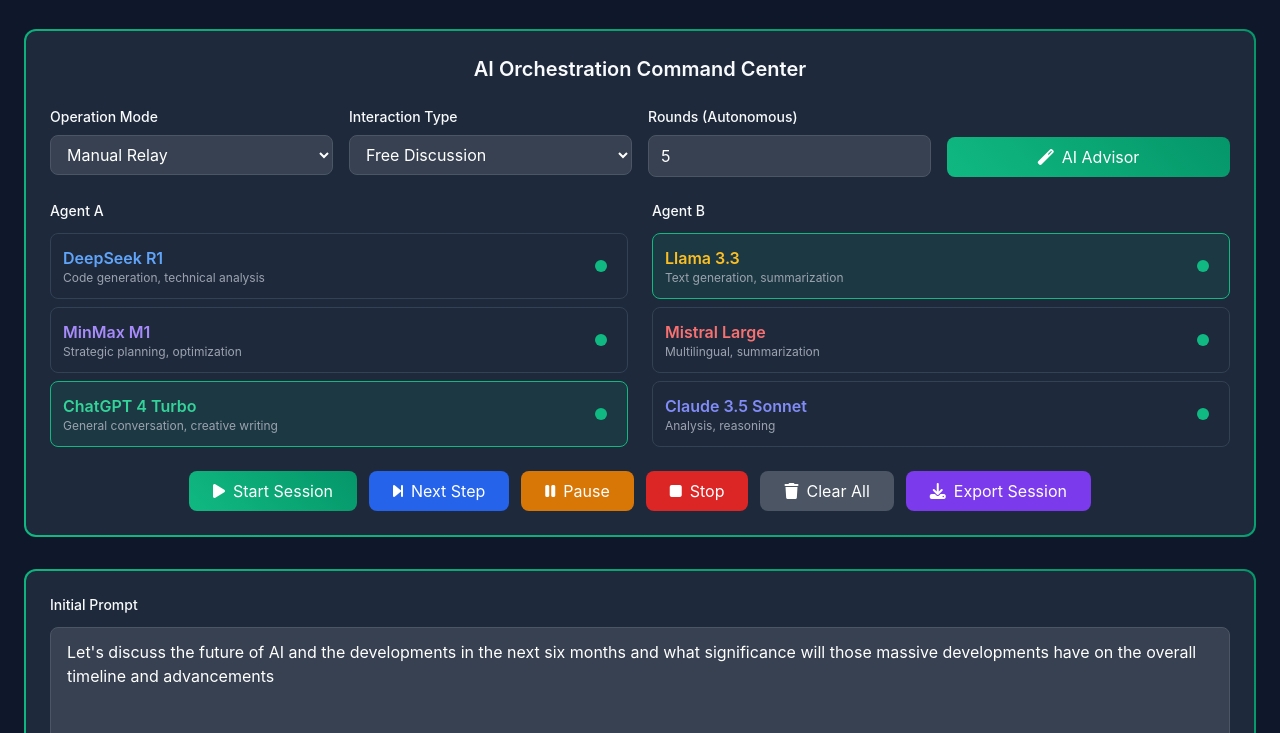
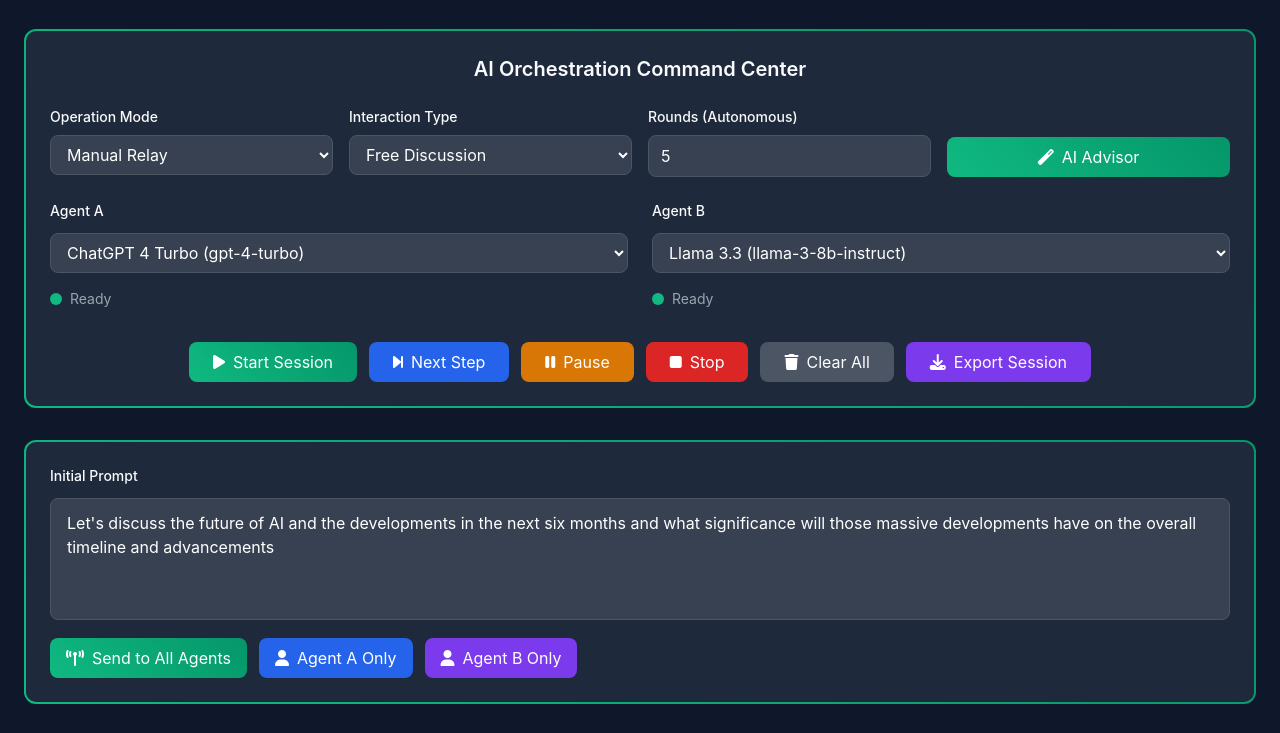
Before and after one commit to Tahiti18/promptlink-backend, a plain HTML site: page static/index.html in a window 1280 px wide. Shown: the part 68-801 px from the top of the page. Drawn offline with nearby package versions, Linux system fonts and the light colour scheme; no server answers.

Commit message:
Update index.html

```diff
--- a/static/index.html
+++ b/static/index.html
@@ -231,67 +231,35 @@
                 <div class="grid grid-cols-1 lg:grid-cols-2 gap-6 mb-6">
                     <div>
                         <label class="block text-sm font-medium mb-3">Agent A</label>
-                        <div class="grid grid-cols-1 gap-2">
-                            <div class="agent-card p-3 rounded-lg cursor-pointer" data-agent="a" data-model="deepseek-ai/deepseek-v2.5">
-                                <div class="flex items-center justify-between">
-                                    <div>
-                                        <div class="font-semibold text-blue-400">DeepSeek R1</div>
-                                        <div class="text-xs text-gray-400">Code generation, technical analysis</div>
-                                    </div>
-                                    <div class="status-indicator status-active"></div>
-                                </div>
-                            </div>
-                            <div class="agent-card p-3 rounded-lg cursor-pointer" data-agent="a" data-model="minimax/minimax-m1">
-                                <div class="flex items-center justify-between">
-                                    <div>
-                                        <div class="font-semibold text-purple-400">MinMax M1</div>
-                                        <div class="text-xs text-gray-400">Strategic planning, optimization</div>
-                                    </div>
-                                    <div class="status-indicator status-active"></div>
-                                </div>
-                            </div>
-                            <div class="agent-card p-3 rounded-lg cursor-pointer selected" data-agent="a" data-model="openai/gpt-4o">
-                                <div class="flex items-center justify-between">
-                                    <div>
-                                        <div class="font-semibold text-green-400">ChatGPT 4 Turbo</div>
-                                        <div class="text-xs text-gray-400">General conversation, creative writing</div>
-                                    </div>
-                                    <div class="status-indicator status-active"></div>
-                                </div>
-                            </div>
+                        <select id="agent-a-select" class="w-full bg-gray-700 border border-gray-600 rounded-lg px-3 py-2 text-white mb-4">
+                            <option value="">Select Agent A...</option>
+                            <option value="deepseek">DeepSeek R1 (deepseek-r1)</option>
+                            <option value="minmax">MinMax M1 (minmax-01)</option>
+                            <option value="chatgpt" selected>ChatGPT 4 Turbo (gpt-4-turbo)</option>
+                            <option value="llama">Llama 3.3 (llama-3-8b-instruct)</option>
+                            <option value="mistral">Mistral Large (mistral-large-2407)</option>
+                        </select>
+                        <div class="text-sm text-gray-400 mb-2">
+                            <span id="agentAStatus" class="inline-flex items-center">
+                                <span class="status-indicator status-active"></span>Ready
+                            </span>
                         </div>
                     </div>
 
                     <div>
                         <label class="block text-sm font-medium mb-3">Agent B</label>
-                        <div class="grid grid-cols-1 gap-2">
-                            <div class="agent-card p-3 rounded-lg cursor-pointer selected" data-agent="b" data-model="meta-llama/llama-3-8b-instruct">
-                                <div class="flex items-center justify-between">
-                                    <div>
-                                        <div class="font-semibold text-yellow-400">Llama 3.3</div>
-                                        <div class="text-xs text-gray-400">Text generation, summarization</div>
-                                    </div>
-                                    <div class="status-indicator status-active"></div>
-                                </div>
-                            </div>
-                            <div class="agent-card p-3 rounded-lg cursor-pointer" data-agent="b" data-model="mistralai/mistral-large-2407">
-                                <div class="flex items-center justify-between">
-                                    <div>
-                                        <div class="font-semibold text-red-400">Mistral Large</div>
-                                        <div class="text-xs text-gray-400">Multilingual, summarization</div>
-                                    </div>
-                                    <div class="status-indicator status-active"></div>
-                                </div>
-                            </div>
-                            <div class="agent-card p-3 rounded-lg cursor-pointer" data-agent="b" data-model="anthropic/claude-3.5-sonnet">
-                                <div class="flex items-center justify-between">
-                                    <div>
-                                        <div class="font-semibold text-indigo-400">Claude 3.5 Sonnet</div>
-                                        <div class="text-xs text-gray-400">Analysis, reasoning</div>
-                                    </div>
-                                    <div class="status-indicator status-active"></div>
-                                </div>
-                            </div>
+                        <select id="agent-b-select" class="w-full bg-gray-700 border border-gray-600 rounded-lg px-3 py-2 text-white mb-4">
+                            <option value="">Select Agent B...</option>
+                            <option value="deepseek">DeepSeek R1 (deepseek-r1)</option>
+                            <option value="minmax">MinMax M1 (minmax-01)</option>
+                            <option value="chatgpt">ChatGPT 4 Turbo (gpt-4-turbo)</option>
+                            <option value="llama" selected>Llama 3.3 (llama-3-8b-instruct)</option>
+                            <option value="mistral">Mistral Large (mistral-large-2407)</option>
+                        </select>
+                        <div class="text-sm text-gray-400 mb-2">
+                            <span id="agentBStatus" class="inline-flex items-center">
+                                <span class="status-indicator status-active"></span>Ready
+                            </span>
                         </div>
                     </div>
                 </div>
```
